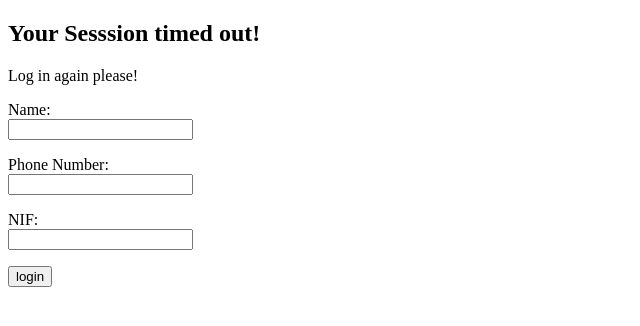
After one commit to JoaquimEsteves/DataBases-2016-ist, a PHP site: page /timeout.html in a window 1280 px wide. The commit adds this page. Shown: the top 326 px of the page, without its empty margins (0-640 px from the left). Run offline with PHP 8.4, Linux system fonts and the light colour scheme.

Commit message:
successes were made

```diff
--- a/Delivery_3/web/ServerSide.php
+++ b/Delivery_3/web/ServerSide.php
@@ -100,6 +100,7 @@ try{
 
 		// Finally, destroy the session.
 		session_destroy();
+		header('Location: timeout.html');
 	}
 	$_SESSION['EXPIRES'] = time() + 3600;
 
--- /dev/null
+++ b/Delivery_3/web/timeout.html
@@ -0,0 +1,19 @@
+<!DOCTYPE html>
+<html>
+<body>
+<head>
+<meta charset="UTF-8"/>
+</head>
+<form action="ServerSide.php" method="post" accept-charset="UTF-8">
+<h2>Your Sesssion timed out!</h2>
+<p>Log in again please!</p>
+<div>
+<p>Name: <input type="text" name="username" style="display:flex;align-items:center;"/></p>
+<p>Phone Number: <input type="text" name="phone_number" style="display:flex;align-items:center;"/></p>
+<p>NIF: <input type="password" name="nif" style="display:flex;align-items:center;"/></p>
+<p><input type="submit" value="login" name="login" style="display:flex;align-items:center;"/></p>
+</div>
+</form>
+
+</body>
+</html>
```
